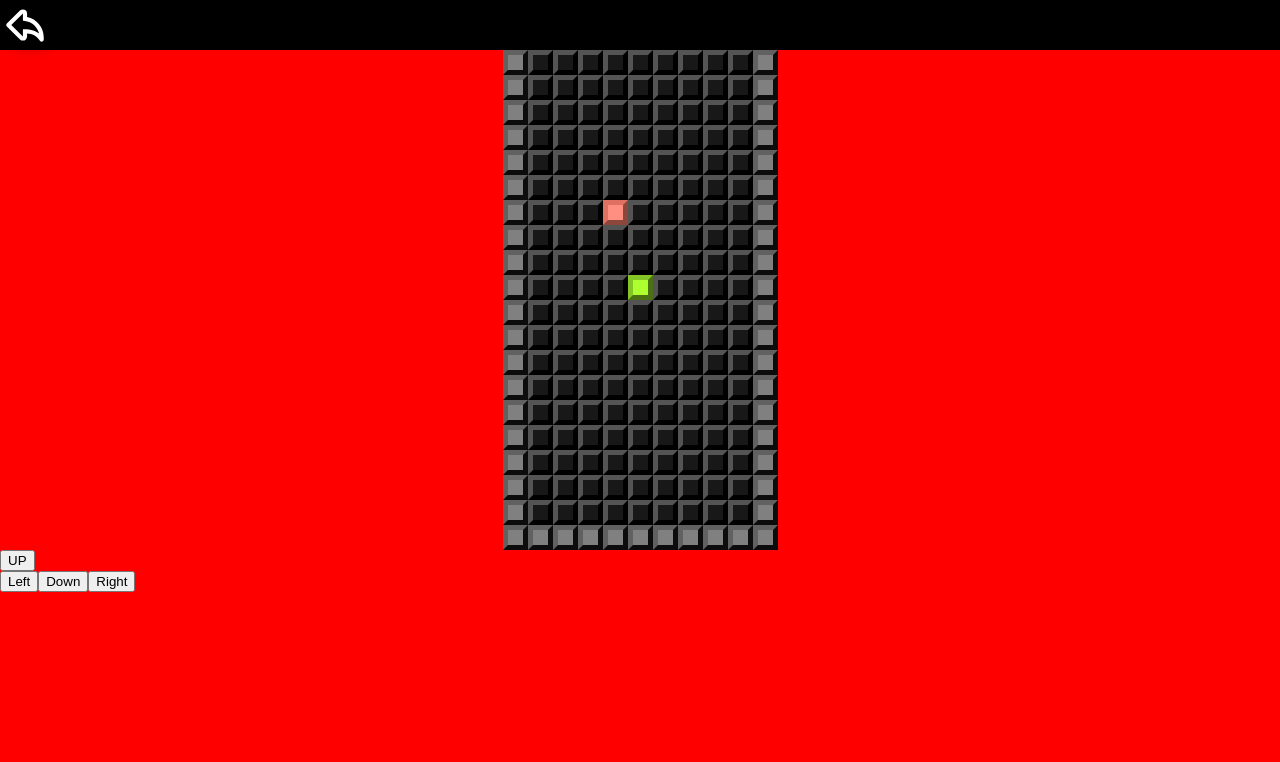
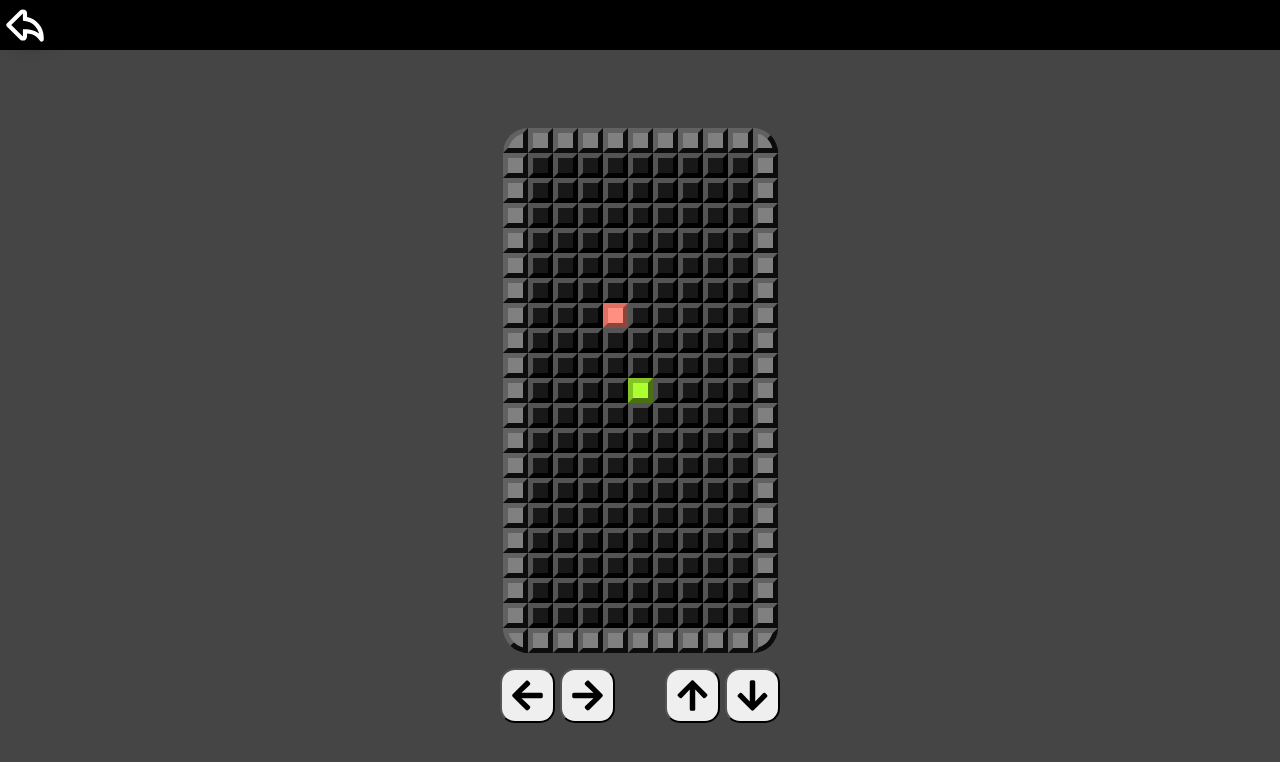
Before and after one commit to julper23/portfolio, a React (Vite) app: page /snake in a window 1280 px wide. Shown: the top 762 px of the page. Built offline with nearby package versions, Linux system fonts and the light colour scheme; what @nextui-org/react would draw is missing.

Commit message:
snake 1.2

```diff
--- /dev/null
+++ b/src/paginas/snake/hooks/useSnake.tsx
@@ -0,0 +1,6 @@
+import { useEffect, useState } from "react";
+
+export default function useSnake() {
+
+    return {}
+}
--- a/src/paginas/snake/index.jsx
+++ b/src/paginas/snake/index.jsx
@@ -1,7 +1,7 @@
 import './styles.css'
 import { useEffect, useState } from "react";
 import Main from '../../componentes/main';
-
+import { FaArrowDown,FaArrowLeft, FaArrowRight, FaArrowUp } from "react-icons/fa";
 const TableroSnake = () => {
     const [tablero,setTablero] = useState([]);
     const [serpiente,setSerpiente] = useState([{a:10,b:5}]);
@@ -78,6 +78,7 @@ const TableroSnake = () => {
     }
 
     const handleKeyDown = (event) => {
+        console.log(event);
         switch(event.key){
             case 'ArrowUp':
                 comprobarPosicion({a: serpiente[0].a - 1, b: serpiente[0].b});
@@ -135,35 +136,18 @@ const TableroSnake = () => {
             document.removeEventListener('keydown', handleKeyDown);
         };
     }, [serpiente,tablero]);
-    const [windowDimensions, setWindowDimensions] = useState(getWindowDimensions());
-    function getWindowDimensions() {
-        const { innerWidth: width, innerHeight: height } = window;
-        return {
-          width,
-          height
-        };
-      }
-    useEffect(() => {
-      function handleResize() {
-        setWindowDimensions(getWindowDimensions());
-      }
 
-      window.addEventListener('resize', handleResize);
-      return () => window.removeEventListener('resize', handleResize);
-    }, []);    useEffect(()=>{
-        console.log(windowDimensions);
-        console.log(windowDimensions.height>windowDimensions.width);
-    },[windowDimensions])
+    const BotoneraSnake = ({onClickBotoneraSnake}) => {
+        return (<div className='botonera'>
 
-    const BotoneraSnake = (onClickBotoneraSnake) => {
-        return (<div>
-            <div>
-            <button> UP </button>
+            <div className='botonesSnakeIzquierda'>
+            <button className='botonSnake' onClick={()=>{onClickBotoneraSnake({key:"ArrowLeft"})}}> <FaArrowLeft className='iconButtonSnake'/> </button>
+
+            <button className='botonSnake' onClick={()=>{onClickBotoneraSnake({key:"ArrowRight"})}}> <FaArrowRight className='iconButtonSnake'/> </button>
             </div>
-            <div>
-            <button> Left </button>
-            <button> Down </button>
-            <button> Right </button>
+            <div className='botonesSnakeDerecha'>
+            <button className='botonSnake' onClick={()=>{onClickBotoneraSnake({key:"ArrowUp"})}}> <FaArrowUp className='iconButtonSnake'/> </button>
+            <button className='botonSnake' onClick={()=>{onClickBotoneraSnake({key:"ArrowDown"})}}> <FaArrowDown className='iconButtonSnake'/> </button>
             </div>
         </div>)
     }
@@ -173,17 +157,17 @@ const TableroSnake = () => {
             {
                 tablero.length > 0 && tablero.map((fila,indexFila) => {
                     return(
-                        <div className='tableroFila' style={{height:windowDimensions.height>windowDimensions.width? "25px": "25px"}}key={indexFila}>
+                        <div className='tableroFila' key={indexFila}>
                             {fila.map((posicion,indexColumna) => {
                                 return(
-                                    <div className={`tableroCell color-${colorCelda({posicion,serpiente,indexFila,indexColumna})}`} style={{height:windowDimensions.height<windowDimensions.width? "25px": "25px",width:windowDimensions.height>windowDimensions.width? "25px": "25px"}}  key={indexFila+"-"+indexColumna}/>
+                                    <div className={`tableroCell color-${colorCelda({posicion,serpiente,indexFila,indexColumna})} ${"celda-"+indexFila+"-"+indexColumna}`}  key={indexFila+"-"+indexColumna}/>
                                 );
                             })}
                         </div>
                     );
                 })
             }
-            <BotoneraSnake onClickBotoneraSnake={handleKeyDown}/>
+            <BotoneraSnake onClickBotoneraSnake={(e)=>handleKeyDown(e)}/>
         </div>
     );
 };
--- a/src/paginas/snake/styles.css
+++ b/src/paginas/snake/styles.css
@@ -1,25 +1,26 @@
 .snake_contenedor{
-    height: 100vh ;
+    height: calc(100vh - 50px);
     width: 100%;
+    margin-top: 50px;
     display: flex;
     flex-direction: column;
     align-content: center;
     align-items: center;
-    justify-content: flex-start;
+    justify-content: center;
 }
 
 .tableroSnake{
   height: 100%;
   width: 100%;
-  background-color: red;
   display: flex;
   flex-direction: column;
-  justify-content: flex-start;
+  justify-content: center;
   box-sizing: border-box;
   padding-top: 25px;
 }
 
 .tableroFila{
+  height: 25px;
   display: flex;
   flex-direction: row;
   align-items: center;
@@ -27,6 +28,8 @@
 }
 
 .tableroCell{
+  height: 25px;
+  width: 25px;
   box-sizing: border-box;
 }
 
@@ -49,3 +52,56 @@
   background-color: #FF8F80;
   border: 5px outset #E07061;
 }
+
+.botonera{
+  display: flex;
+  flex-direction: row;
+  align-items: center;
+  margin-top: 15px;
+  margin-bottom: 25px;
+  justify-content: center;
+  gap: 50px;
+}
+
+.botonSnake{
+  cursor: pointer;
+  border-radius: 15px;
+  height: 55px;
+  width: 55px;
+  display: flex;
+  justify-content: center;
+  align-items: center;
+}
+
+.botonesSnakeIzquierda{
+  display: flex;
+  flex-direction: row;
+  gap:5px;
+}
+
+.botonesSnakeDerecha{
+  display: flex;
+  flex-direction: row;
+  gap:5px;
+}
+
+.iconButtonSnake{
+  font-size: 35px;
+}
+
+/*ARRIBA IZQUIERDA*/
+.celda-0-0{
+  border-radius: 200px 0px 0px 0px;
+}
+/*ARRIBA DERECHA*/
+.celda-0-10{
+  border-radius: 0px 200px 0px 0px;
+}
+/*ABAJO IZQUIERDA*/
+.celda-20-0{
+  border-radius: 0px 0px 0px 200px;
+}
+/*ABAJO DERECHA*/
+.celda-20-10{
+  border-radius: 0px 0px 200px 0px;
+}
```
